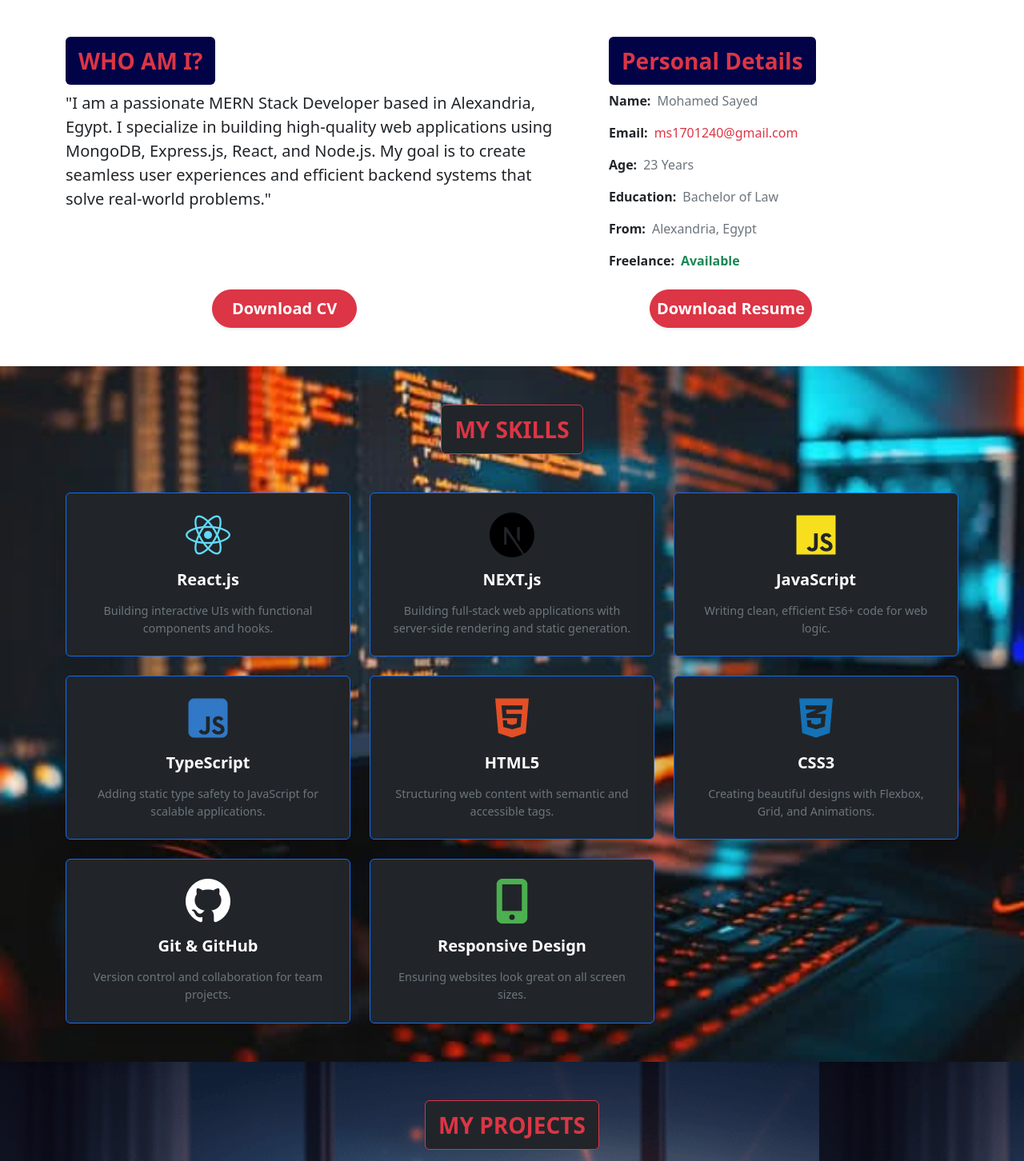
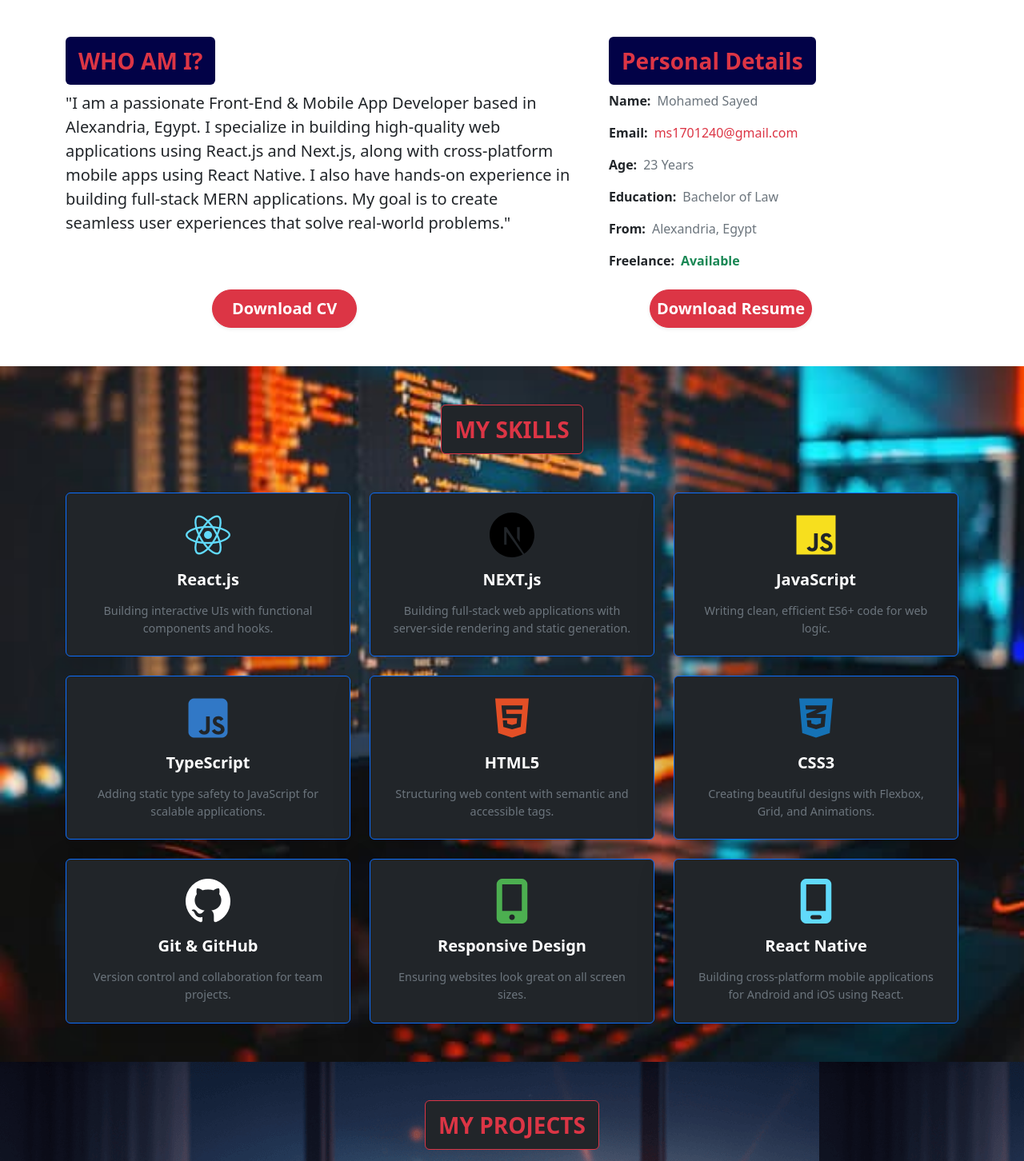
Before and after one commit to ms1701240-cell/portfolio-frontend, a React app: page / in a window 1280 px wide. Shown: the part 978-2430 px from the top of the page at 80% size. Built offline with nearby package versions, Linux system fonts and the light colour scheme; no server answers; the HTML template or start-up script is replaced by a standard one.

Commit message:
added ads.txt and adx tags

```diff
--- a/src/Component/Projects.jsx
+++ b/src/Component/Projects.jsx
@@ -8,6 +8,7 @@ import img7 from '../img/assests/لقطة شاشة 2025-12-21 141918.png'
 import img8 from '../img/assests/Screenshot 2026-03-11 040029.png'
 import img9 from '../img/assests/Screenshot 2026-05-10 001013.png'
 import img10 from '../img/assests/Screenshot 2026-06-25 230214.png'
+import img11 from '../img/assests/Screenshot 2026-08-22 142209.png'
 import { image } from 'framer-motion/client'
 
 const Projects = () => {
@@ -81,6 +82,13 @@ const Projects = () => {
     description:"web-site by next.js  ",
     image:img10,
     demoLink: "https://next-store-inky-tau.vercel.app"
+  },
+   {
+    id:11,
+    title:"E-Commerce Store Application By React Native",
+    description:"Apllication build by React Native buy store with mobile application used nativewind libirary to improve UI desgin ",
+    image:img11,
+    demoLink: "https://lnkd.in/p/e6pkZF4b"
   }
 ];
   return (
--- a/src/Component/SectionOne.jsx
+++ b/src/Component/SectionOne.jsx
@@ -1,6 +1,6 @@
 const SectionOne = () => {
   return (
-    // تأكد إن الـ div ده ملوش position absolute
+
     <div className="py-5" style={{  minHeight: '50vh' }}>
       <div className="container">
         <div className="row text-center">
@@ -11,7 +11,11 @@ const SectionOne = () => {
         <div className="row mt-5 d-flex justify-centent-between gx-5 text-dark">
             <div className="col-12 col-md-7 text-left">
             <h4> <span className="badge  text-danger bg p-3 fs-3">WHO AM I?</span></h4>
-                <p className="lead">"I am a passionate MERN Stack Developer based in Alexandria, Egypt. I specialize in building high-quality web applications using MongoDB, Express.js, React, and Node.js. My goal is to create seamless user experiences and efficient backend systems that solve real-world problems."</p>
+                <p className="lead">"I am a passionate Front-End & Mobile App Developer based in Alexandria, Egypt.
+  I specialize in building high-quality web applications using React.js and Next.js,
+  along with cross-platform mobile apps using React Native.
+  I also have hands-on experience in building full-stack MERN applications.
+  My goal is to create seamless user experiences that solve real-world problems."</p>
             </div>
              <div className="col-12 col-md-4 text-left">
             <h4> <span className="badge  text-danger bg p-3 fs-3">Personal Details</span></h4>
--- a/src/Component/Skill.jsx
+++ b/src/Component/Skill.jsx
@@ -49,7 +49,13 @@ const Skill = () => {
             iconClass: 'fa-solid fa-mobile-screen-button',
             color: '#4caf50',
             description: 'Ensuring websites look great on all screen sizes.'
-        }
+        },
+        {
+            name: 'React Native',
+            iconClass: 'fa-solid fa-mobile-screen', // أو تقدر تستخدم أيقونة تانية مناسبة
+            color: '#61DAFB',
+            description: 'Building cross-platform mobile applications for Android and iOS using React.'
+        },
     ];
 
     return (
```
Also changed, not shown: src/img/assests/Screenshot 2026-08-22 142209.PNG (added), 1 other file (tests, documents, lock files or other folders).
